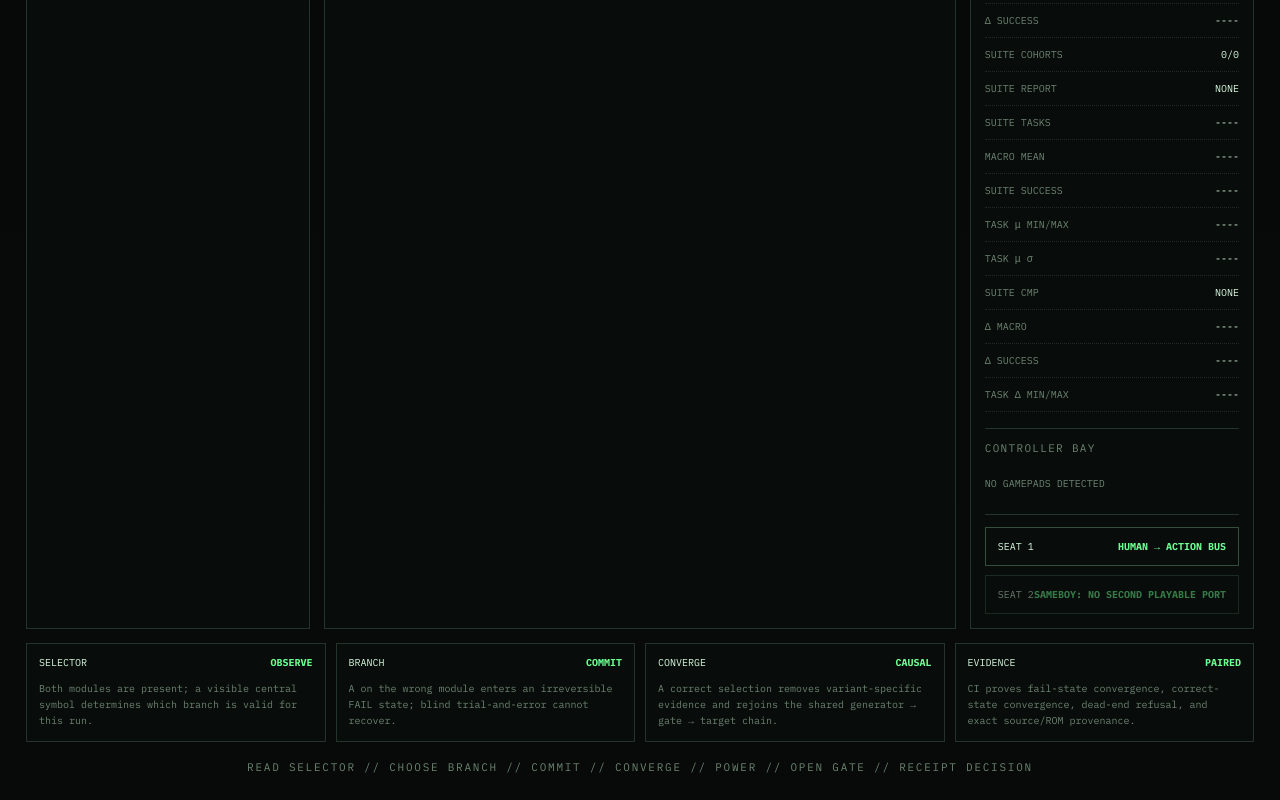
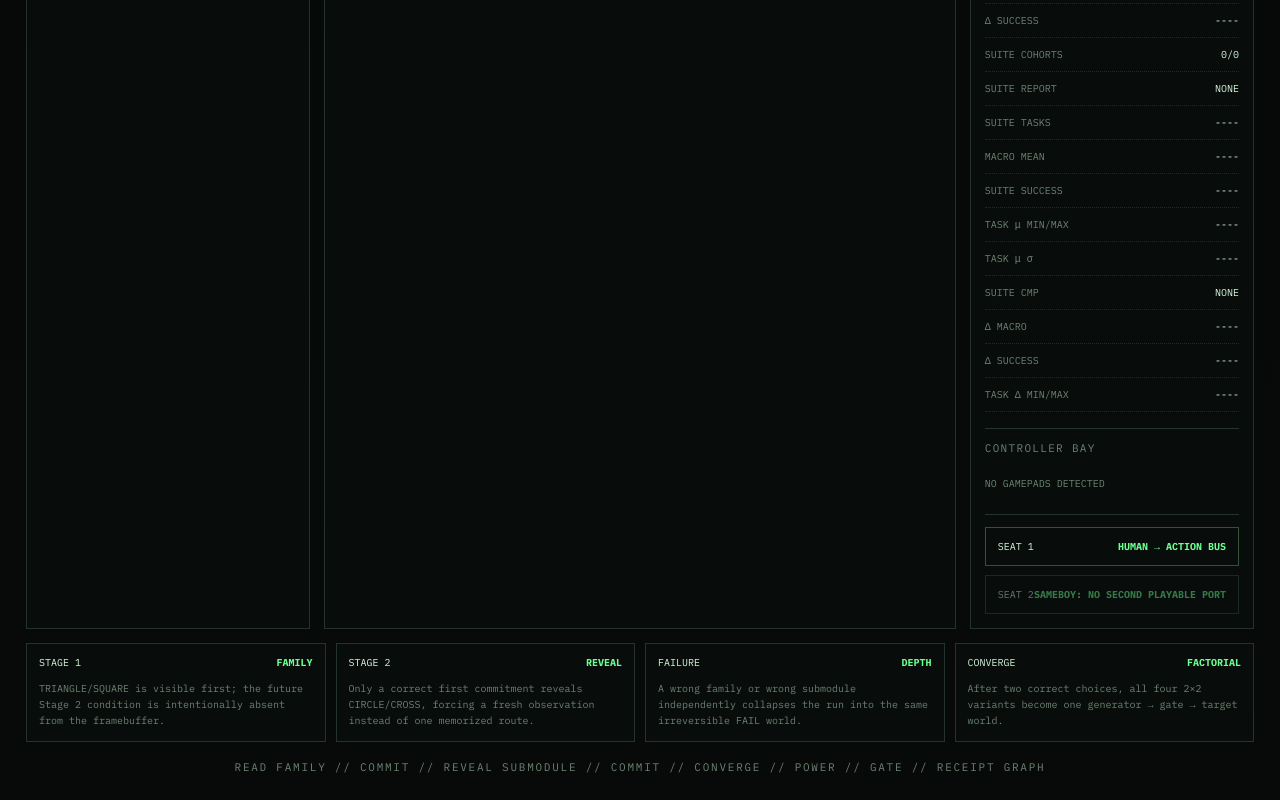
Before and after one commit to MichaelWave369/PhiCade, a React (Vite) app in the folder apps/desktop/: page / in a window 1280 px wide. Shown: the part 2173-2973 px from the top of the page. Built offline with nearby package versions, Linux system fonts and the light colour scheme.

Commit message:
Rung 26: surface nested graph milestones

```diff
--- a/apps/desktop/src/App.tsx
+++ b/apps/desktop/src/App.tsx
@@ -86,10 +86,10 @@ const systems = ["ALL", "NES", "SNES", "GB", "GBC", "GBA", "GENESIS", "PS1"] as
 const PHIBOT_AGENT_ID = "phi-local";
 
 const milestones = [
-  ["SELECTOR", "OBSERVE", "Both modules are present; a visible central symbol determines which branch is valid for this run."],
-  ["BRANCH", "COMMIT", "A on the wrong module enters an irreversible FAIL state; blind trial-and-error cannot recover."],
-  ["CONVERGE", "CAUSAL", "A correct selection removes variant-specific evidence and rejoins the shared generator → gate → target chain."],
-  ["EVIDENCE", "PAIRED", "CI proves fail-state convergence, correct-state convergence, dead-end refusal, and exact source/ROM provenance."],
+  ["STAGE 1", "FAMILY", "TRIANGLE/SQUARE is visible first; the future Stage 2 condition is intentionally absent from the framebuffer."],
+  ["STAGE 2", "REVEAL", "Only a correct first commitment reveals CIRCLE/CROSS, forcing a fresh observation instead of one memorized route."],
+  ["FAILURE", "DEPTH", "A wrong family or wrong submodule independently collapses the run into the same irreversible FAIL world."],
+  ["CONVERGE", "FACTORIAL", "After two correct choices, all four 2×2 variants become one generator → gate → target world."],
 ] as const;
 
 function decodeBase64(value: string): Uint8Array {
@@ -1844,7 +1844,7 @@ export function App() {
         ))}
       </section>
 
-      <footer>READ SELECTOR // CHOOSE BRANCH // COMMIT // CONVERGE // POWER // OPEN GATE // RECEIPT DECISION</footer>
+      <footer>READ FAMILY // COMMIT // REVEAL SUBMODULE // COMMIT // CONVERGE // POWER // GATE // RECEIPT GRAPH</footer>
     </main>
   );
 }
```
